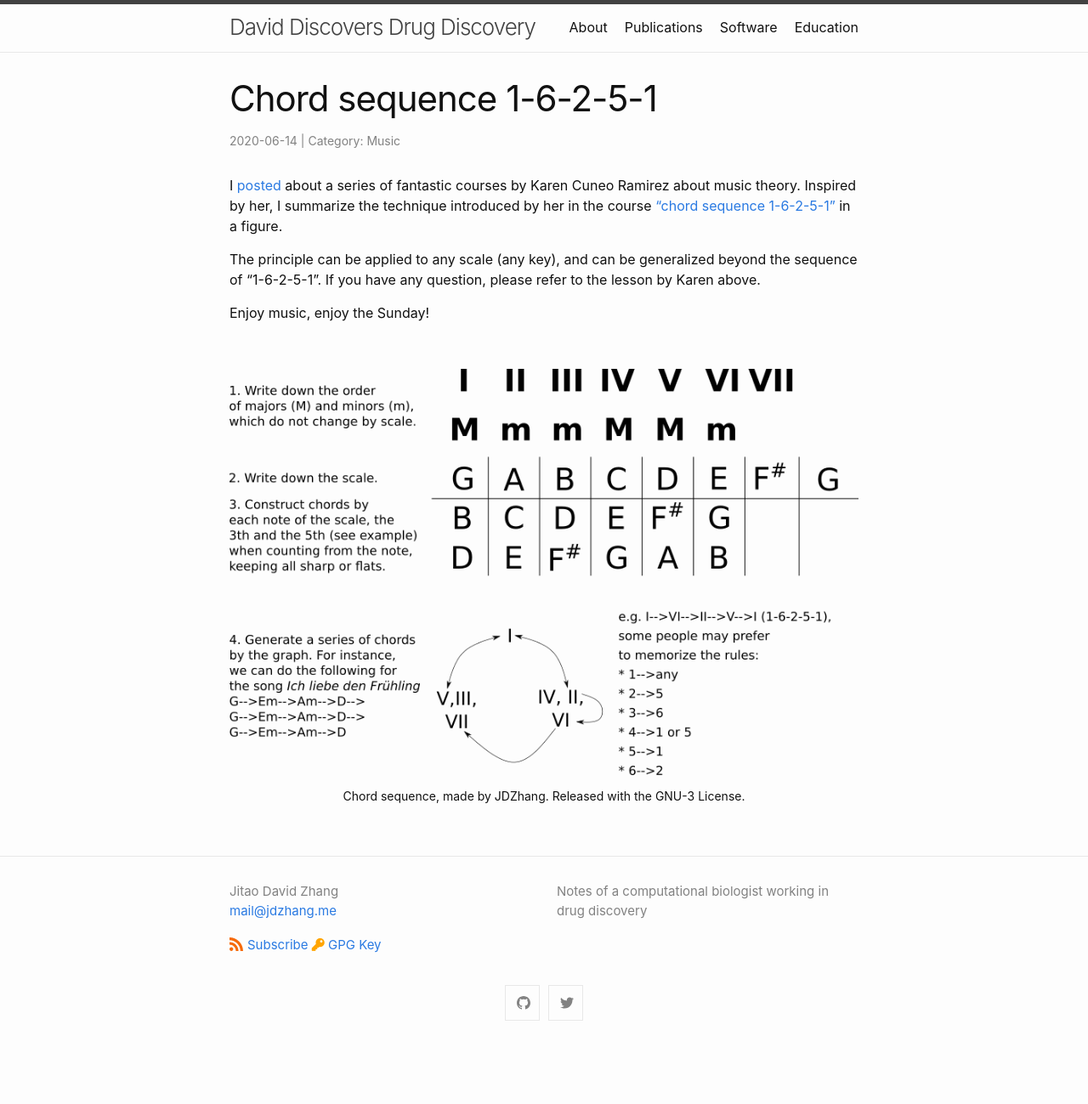
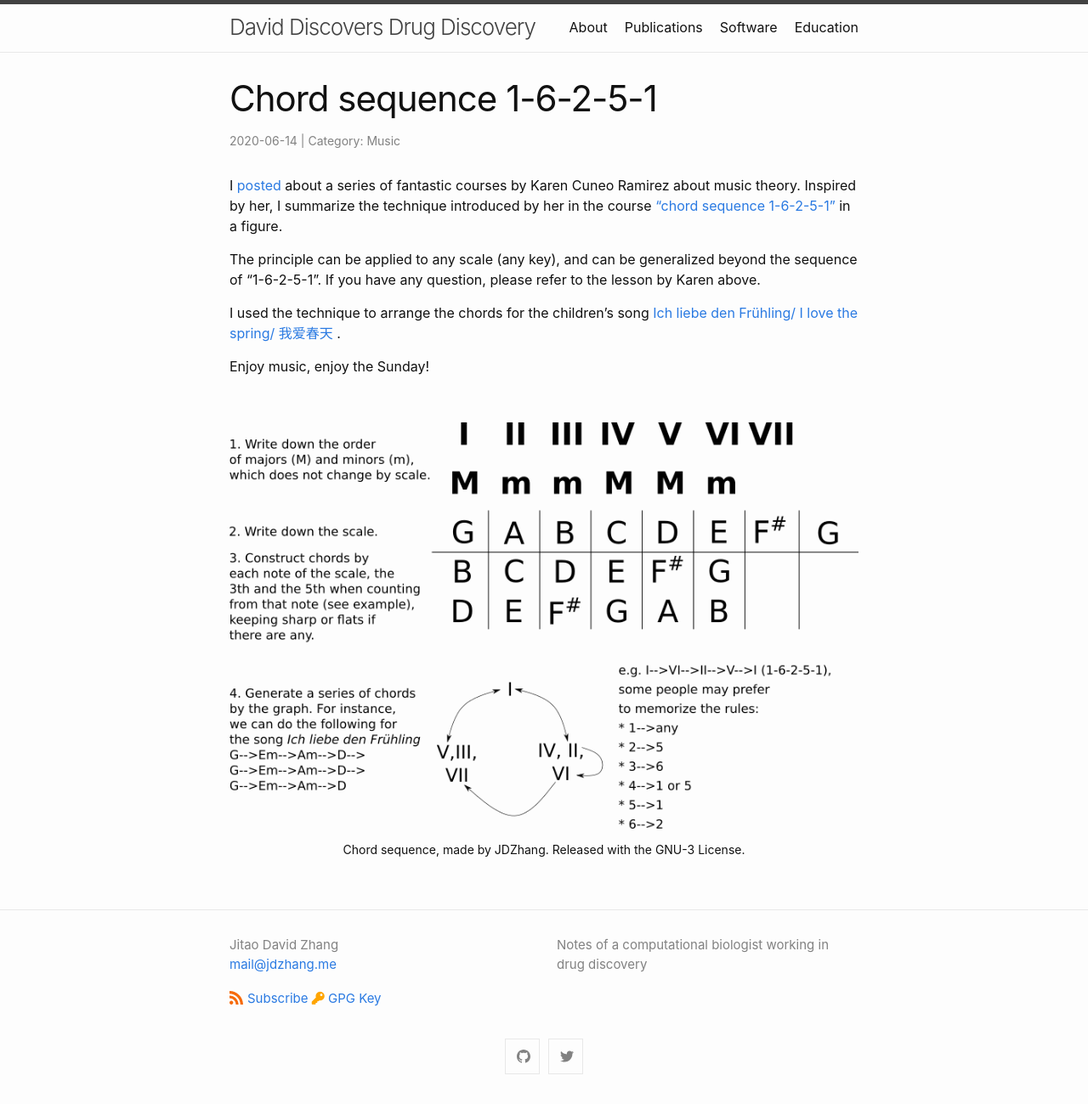
Before and after one commit to Accio/accio.github.io, a Jekyll site: the page built from _posts/2020-06-14-chord-sequence-1-6-2-5-1.md, in a window 1280 px wide. Shown: the whole page at 85% size. Built offline with Jekyll 4.4.1, drawn with Linux system fonts in a browser that asks for light colours; comment, search, counter and statistics services are not loaded; before the commit the page ends 1236 px from its top, so only the background shows below that.

Commit message:
fix typo, and add link to the song

```diff
--- a/_posts/2020-06-14-chord-sequence-1-6-2-5-1.md
+++ b/_posts/2020-06-14-chord-sequence-1-6-2-5-1.md
@@ -9,6 +9,10 @@ theory. Inspired by her, I summarize the technique introduced by her in the cour
 
 The principle can be applied to any scale (any key), and can be generalized beyond the sequence of &ldquo;1-6-2-5-1&rdquo;. If you have any question, please refer to the lesson by Karen above.
 
+I used the technique to arrange the chords for the children's song [Ich liebe
+den Frühling/ I love the spring/ 我爱春天
+](https://musescore.com/user/32500761/scores/6165050).
+
 Enjoy music, enjoy the Sunday!
 
 <p>
```
Also changed, not shown: assets/images/20200614-music-chord.png, assets/images/20200614-music-chord.svg.
